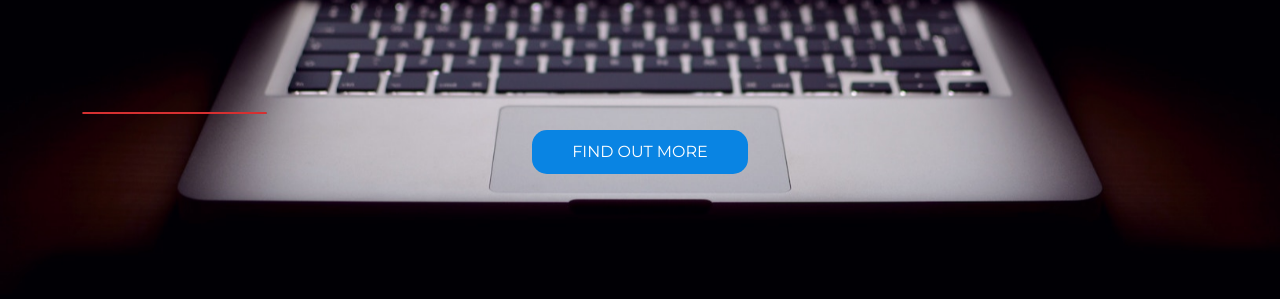
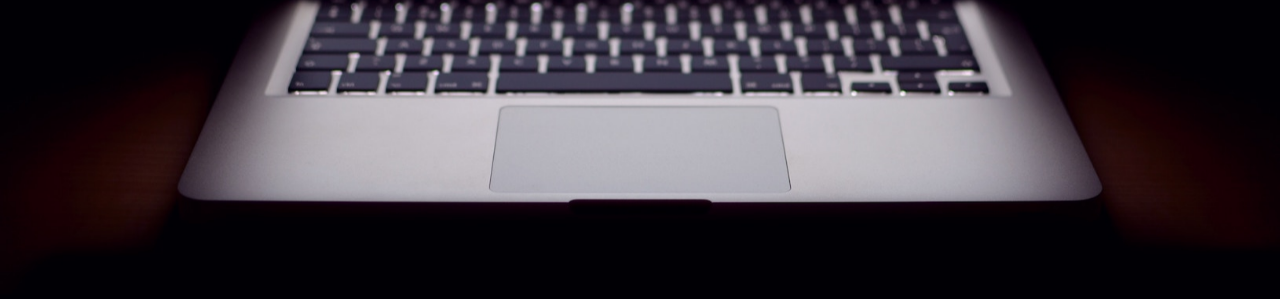
Before and after one commit to rachid-frontdev/myanimation.github.io, a plain HTML site: page index.html in a window 1280 px wide. Shown: the part 365-664 px from the top of the page. Drawn offline with nearby package versions, Linux system fonts and the light colour scheme.

Commit message:
hide the button from webpage

```diff
--- a/index.html
+++ b/index.html
@@ -23,10 +23,10 @@
                       </header>
                   <div class="buffer"></div>
 <section class="col-12 text-center">
-                  <hr>
+                  <!--<hr>
               <button class="btn btn-danger text-uppercase text-center position-relative" type="button">
                   <a class="stretched-link" href="https://mailchi.mp/bceba0db96b3/aminemarriagecelebration
-" >find out more</a></button>
+" >find out more</a></button> -->
 
     </section>
 </div>
```
